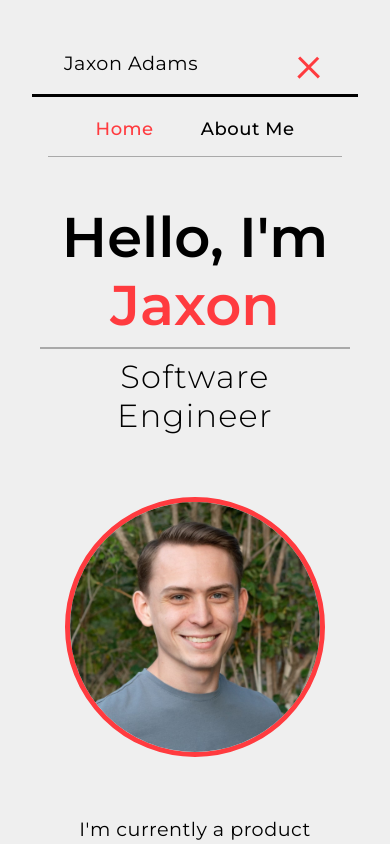
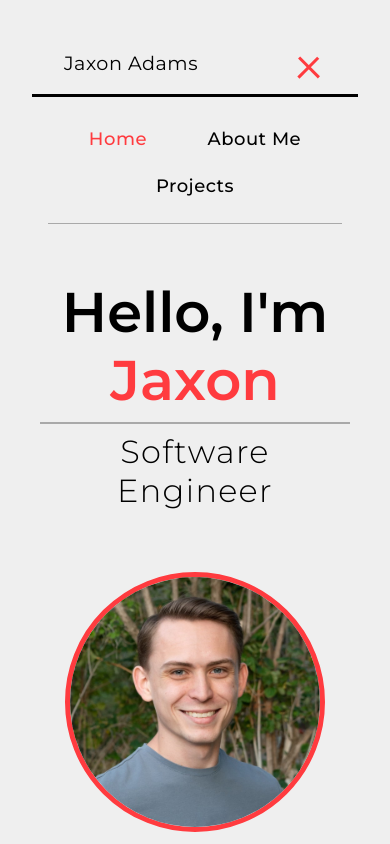
Before and after one commit to JaxonAdams/urban-spork, a React (Vite) app: page / in a window 390 px wide. Both pictures are taken after a click on the element 309 px from the left and 64 px from the top of the page. Shown: the top 844 px of the page. Built offline with nearby package versions, Linux system fonts and the light colour scheme.

Commit message:
added projects page to navbar

```diff
--- a/src/App.css
+++ b/src/App.css
@@ -107,7 +107,7 @@ header {
 /* nav-menu component styles */
 .nav-menu {
   position: relative;
-  top: -20px;  /* initially shifted to the right */
+  top: -20px;
   opacity: 0;
   transition: all 0.3s ease;
   user-select: none;
@@ -126,11 +126,13 @@ header {
   padding: 0;
   width: 100%;
   display: flex;
+  flex-flow: row wrap;
   justify-content: space-evenly;
 }
 
 .menu-item {
   padding-top: 5px;
+  margin: 10px 20px;
   font-size: 18px;
   font-weight: 500;
   cursor: pointer;
@@ -361,4 +363,13 @@ footer {
   .language-carousel {
     gap: 30px;
   }
+
+  header {
+    height: 50px;
+    transition: all 0.3s ease;
+  }
+
+  header:has(.nav-menu.nav-visible) {
+    height: 200px;
+  }
 }
--- a/src/App.tsx
+++ b/src/App.tsx
@@ -6,6 +6,7 @@ import LightDarkToggle from "./utils/LightDarkToggle";
 import Header from "./components/Header/Header";
 import Home from "./pages/Home";
 import AboutMe from "./pages/AboutMe";
+import Projects from "./pages/Projects";
 import Footer from "./components/Footer/Footer";
 
 interface PageMapping {
@@ -25,7 +26,8 @@ function App() {
   const setPage = (pageStr: string): string => {
     const pageMap: PageMapping = {
       "home": <Home />,
-      "aboutMe": <AboutMe />
+      "aboutMe": <AboutMe />,
+      "projects": <Projects />
     };
 
     setCurrentPage(pageMap[pageStr]);
--- a/src/components/NavMenu/NavMenu.tsx
+++ b/src/components/NavMenu/NavMenu.tsx
@@ -28,6 +28,10 @@ const NavMenu: React.FC<Props> = ({ visible, setPage }) => {
                     onClick={() => {updateCurPage("aboutMe")}}>
                     About Me
                 </li>
+                <li className={`menu-item txt ${currentlyOnPage("projects") && "txt-highlight"}`}
+                    onClick={() => {updateCurPage("projects")}}>
+                    Projects
+                </li>
             </ul>
         </nav>
     );
--- /dev/null
+++ b/src/pages/Projects.tsx
@@ -0,0 +1,11 @@
+import React from "react";
+
+const Projects: React.FC = () => {
+    return (
+        <div className="projects">
+            Hello, world!
+        </div>
+    );
+}
+
+export default Projects;
```
